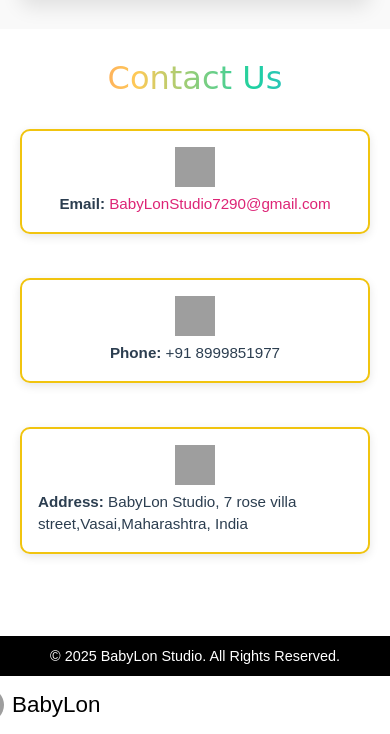
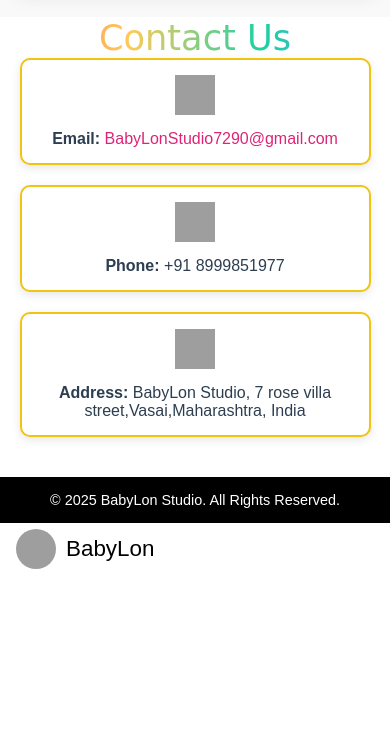
Before and after one commit to singhaditya2004/Babylon, a Django app: page /contact/ in a window 390 px wide. Shown: the part 475-1209 px from the top of the page. After the commit the page ends 1044 px from the top, so only its background shows below. Run offline with Django 5.2, Linux system fonts and the light colour scheme; grey boxes are pictures that could not be loaded.

Commit message:
Updated templates

```diff
--- a/Templates/contact.html
+++ b/Templates/contact.html
@@ -297,91 +297,66 @@ nav {
     overflow-x: hidden;
   }
 
-  /* ===== NAVBAR ===== */
+  /* NAVBAR */
   nav {
-    width: 100%;
-    padding: 12px 20px;   /* KEPT AS REQUESTED */
-    display: flex;
-    align-items: center;
-    justify-content: space-between;
-    box-sizing: border-box;
+    padding: 6px 16px;
+    flex-wrap: wrap;
+  }
+   .menu-btn {
+    padding: 10px 18px;
+    font-size: 0.95rem;
+
   }
 
-  .jik {
-    display: flex;
-    align-items: center;
-    gap: 8px;
-  }
-
-  .mon {
-    width: 34px;
-    height: 34px;
+  .menu-list {
+    top: 50px;
+    width: 180px;
   }
 
   .logo {
     font-size: 1.4rem;
   }
 
-  .menu-btn {
-    padding: 8px 14px;
-    font-size: 0.9rem;
-    border-radius: 6px;
+  .jik {
+    margin-left: 0;
   }
 
-  .menu-list {
-    top: 44px;
-    right: 0;
-    width: 160px;
-  }
 
-  /* ===== MAP SECTION ===== */
+  /* MAP SECTION */
   .contact-map {
-    padding: 30px 20px;   /* MATCHES NAV HORIZONTAL PADDING */
-    text-align: center;
+    padding: 30px 15px;
   }
 
   .contact-map h2 {
-    font-size: 2rem;
-    margin-bottom: 15px;
+    font-size: 2.2rem;
+    margin-top: 30px;
   }
 
   .map-container iframe {
     width: 100%;
-    height: 260px;
-    border-radius: 10px;
+    height: 280px;
   }
 
-  /* ===== CONTACT SECTION ===== */
-  .contact {
-    padding: 30px 20px;   /* CONSISTENT PADDING */
-    text-align: center;
-  }
-
+  /* CONTACT SECTION */
   .contact h2 {
-    font-size: 2rem;
-    margin-bottom: 20px;
+    font-size: 2.2rem;
   }
 
   .contact-item {
-    width: 100%;
-    margin: 12px auto;
-    padding: 16px;
-    display: flex;
+    width: 90%;
+    margin-left: 0;
     flex-direction: column;
-    gap: 6px;
     text-align: center;
   }
 
   .contact-item p {
-    font-size: 0.95rem;
-    line-height: 1.5;
+    text-align: center;
   }
 
-  /* ===== FOOTER ===== */
+
+  /* FOOTER */
   .footer {
     font-size: 0.9rem;
-    padding: 12px 20px;   /* CONSISTENT WITH NAV */
-    text-align: center;
   }
 }
 
```
